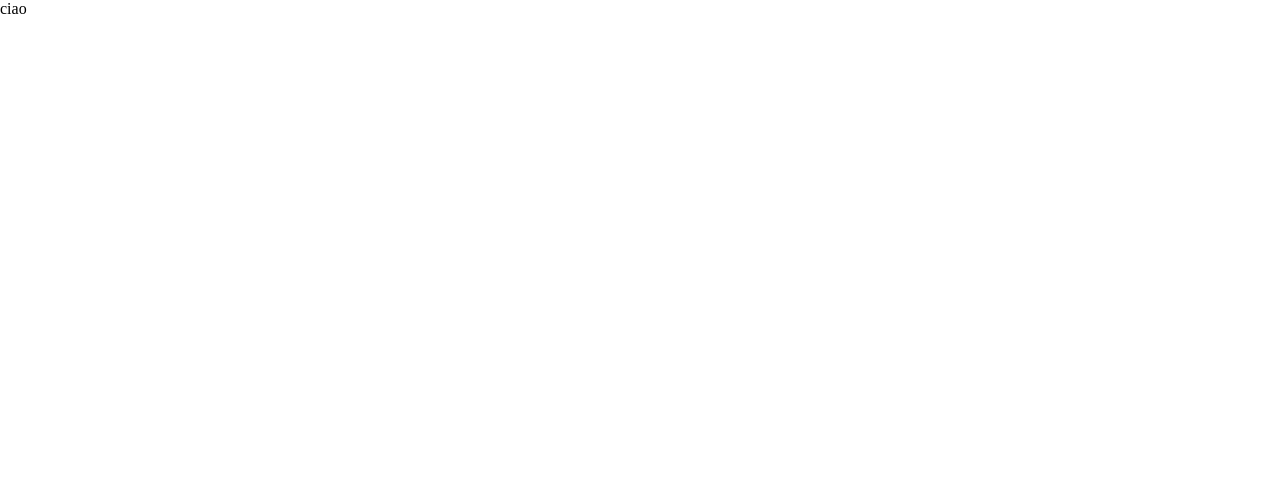
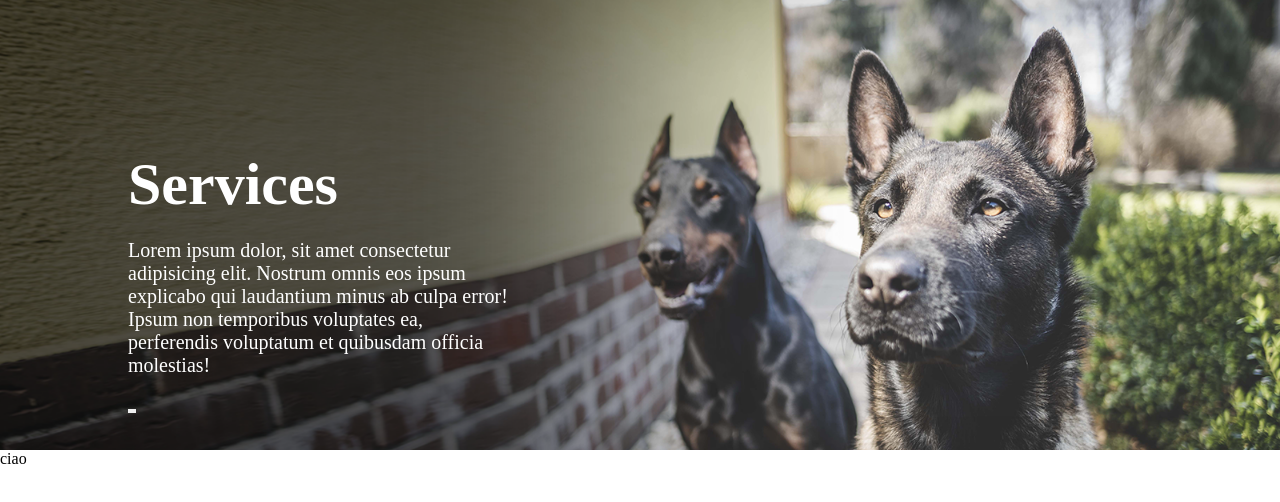
Before and after one commit to FraCuboni/proj-html-vuejs, a Vue app: page / in a window 1280 px wide. Before the commit this address had no page. Shown: the top 502 px of the page. Built offline with nearby package versions, Linux system fonts and the light colour scheme.

Commit message:
feat: create jumbo components + try it in app.vue

```diff
--- a/index.html
+++ b/index.html
@@ -1,13 +1,16 @@
 <!doctype html>
 <html lang="en">
+
 <head>
   <meta charset="UTF-8" />
   <link rel="icon" type="image/svg+xml" href="/vite.svg" />
   <meta name="viewport" content="width=device-width, initial-scale=1.0" />
-    <title>Vite + Vue</title>
+  <title>proj-html-vuejs</title>
 </head>
+
 <body>
   <div id="app"></div>
   <script type="module" src="/src/main.js"></script>
 </body>
+
 </html>
--- a/src/App.vue
+++ b/src/App.vue
@@ -2,6 +2,7 @@
 import { store } from './store';
 import AppHeader from './components/AppHeader.vue';
 import AppFooter from './components/AppFooter.vue';
+import AppJumbo from './components/AppJumbo.vue';
 export default{
 
   name : 'App',
@@ -10,11 +11,13 @@ export default{
 
     AppHeader,
     AppFooter,
+    AppJumbo,
   },
 
   data(){
     return{
       store,
+      Lorem: 'Lorem ipsum dolor, sit amet consectetur adipisicing elit. Nostrum omnis eos ipsum explicabo qui laudantium minus ab culpa error! Ipsum non temporibus voluptates ea, perferendis voluptatum et quibusdam officia molestias!',
 
     }
   }
@@ -24,6 +27,7 @@ export default{
 
 <template>
   <AppHeader/>
+  <AppJumbo backgroundImage="/img/b.png" title="Services" :subtitle="Lorem" />
   <AppFooter/>
 </template>
 
--- a/src/components/AppJumbo.vue
+++ b/src/components/AppJumbo.vue
@@ -2,9 +2,20 @@
 
 export default{
   name : 'AppJumbo',
+  props: {
+    backgroundImage: 'String',
+    title: 'String',
+    subtitle: 'String',
+    startButton: 'String',
+    blueButton: 'String',
 
-  data(){
-    return {
+  },
+
+  computed: {
+    jumboStyle() {
+      return {
+        backgroundImage: `url(${this.backgroundImage})`,
+      }
     }
   }
 
@@ -13,12 +24,46 @@ export default{
 </script>
 
 <template>
-    <div>sono il jumbo</div>
+    <div :style="jumboStyle" class="jumbo">
+      <div class="cont-jumbo">
+        <h2>{{ title }}</h2>
+        <h5>{{ subtitle }}</h5>
+        <button>{{ startButton }}</button>
+        <button>{{ blueButton }}</button>
+      </div>
+    </div>
 </template>
 
 <style lang="scss" scoped>
 @use '../styles/partials/mixins' as *;
 @use '../styles/partials/variables' as *;
 
+.jumbo {
+  // DEBUG
+  height: 450px;
+  background-size: cover;
+
+  .cont-jumbo {
+    width: 30%;
+    margin-left: 10%;
+    padding-top: 150px;
+    color: $white;
+
+    h2,
+    h5 {
+      margin-bottom: 20px;
+    }
+
+    h2 {
+      font-size: 60px;
+    }
+
+    h5 {
+      font-size: 20px;
+      font-weight: 200;
+    }
+  }
+
+}
 
 </style>
--- a/src/components/AppServices.vue
+++ b/src/components/AppServices.vue
@@ -1,7 +1,6 @@
 <script>
 
 export default{
-
   name : 'AppServices',
 
 }
@@ -9,7 +8,7 @@ export default{
 </script>
 
 <template>
-  <div>ciao</div>
+  <div></div>
 </template>
 
 <style lang="scss" scoped>
```
Lines whose indentation alone changed are shown as unchanged.
